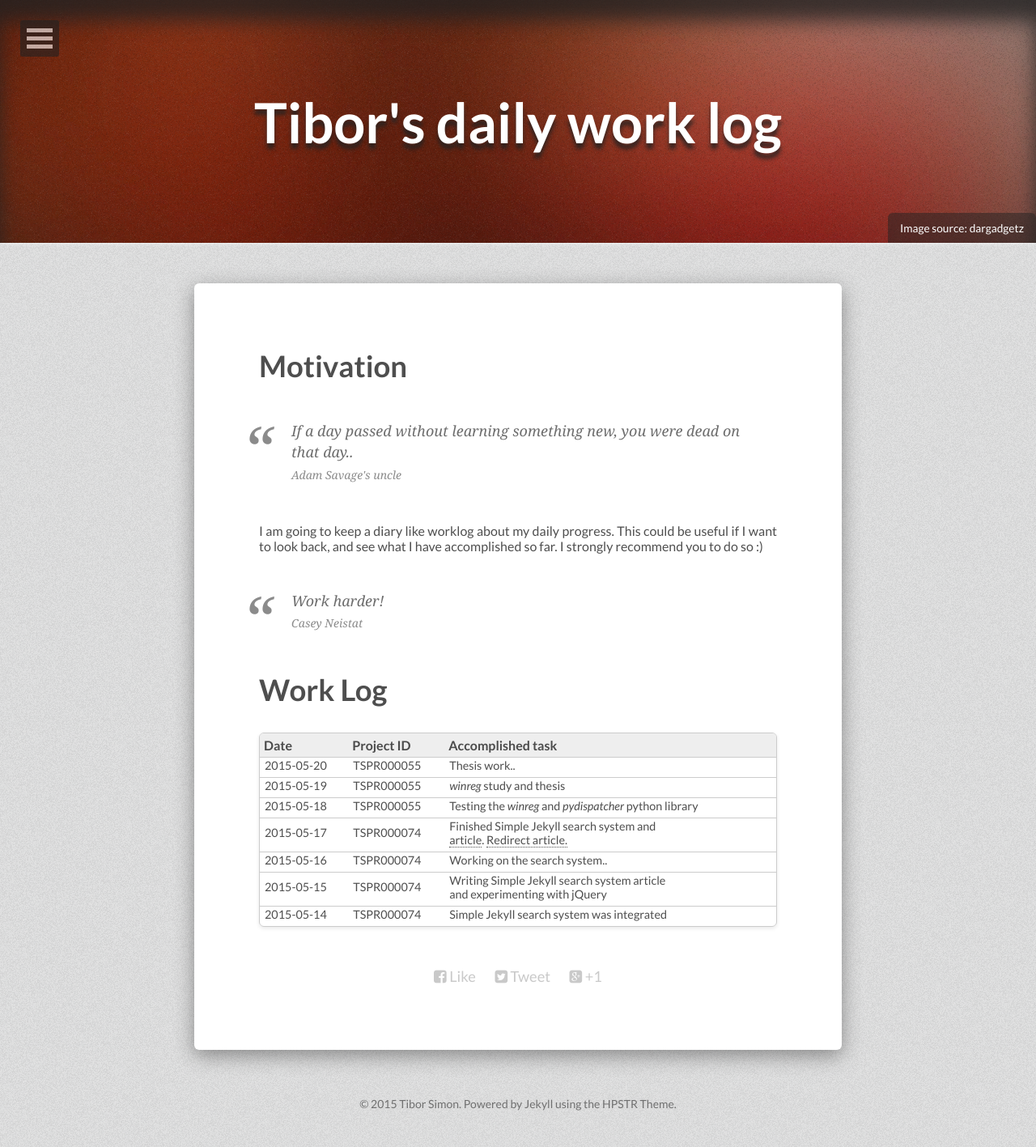
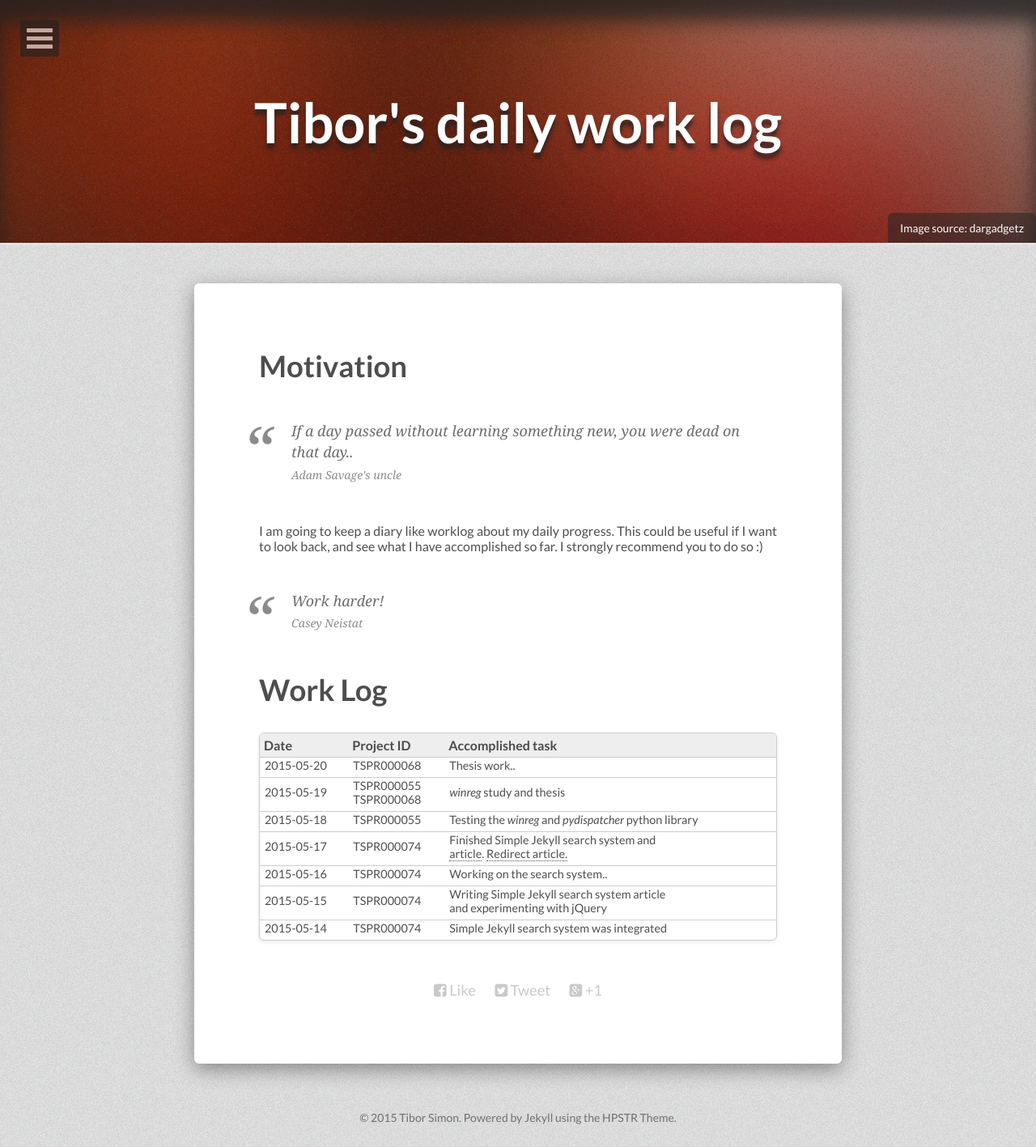
Before and after one commit to tiborsimon/tiborsimon.github.io, a Jekyll site: the page built from worklog/index.md, in a window 1280 px wide. Shown: the whole page at 81% size. Built offline with Jekyll 4.4.1, drawn with Linux system fonts in a browser that asks for light colours; nearby versions of some CDN libraries.

Commit message:
Update index.md

```diff
--- a/worklog/index.md
+++ b/worklog/index.md
@@ -29,8 +29,8 @@ Work harder!
 
 | Date | Project ID | Accomplished task |
 |:-----------|:------------|:------------|
-| 2015-05-20 | TSPR000055 | Thesis work..
-| 2015-05-19 | TSPR000055 | _winreg_ study and thesis
+| 2015-05-20 | TSPR000068 | Thesis work..
+| 2015-05-19 | TSPR000055<br>TSPR000068 | _winreg_ study and thesis
 | 2015-05-18 | TSPR000055 | Testing the _winreg_ and _pydispatcher_ python library
 | 2015-05-17 | TSPR000074 | Finished Simple Jekyll search system and <br>[article](http://tiborsimon.github.io/tools/simple-jekyll-search-system/). [Redirect article.](http://tiborsimon.github.io/tools/redirect-external-links-to-new-tab/)
 | 2015-05-16 | TSPR000074 | Working on the search system..
```
